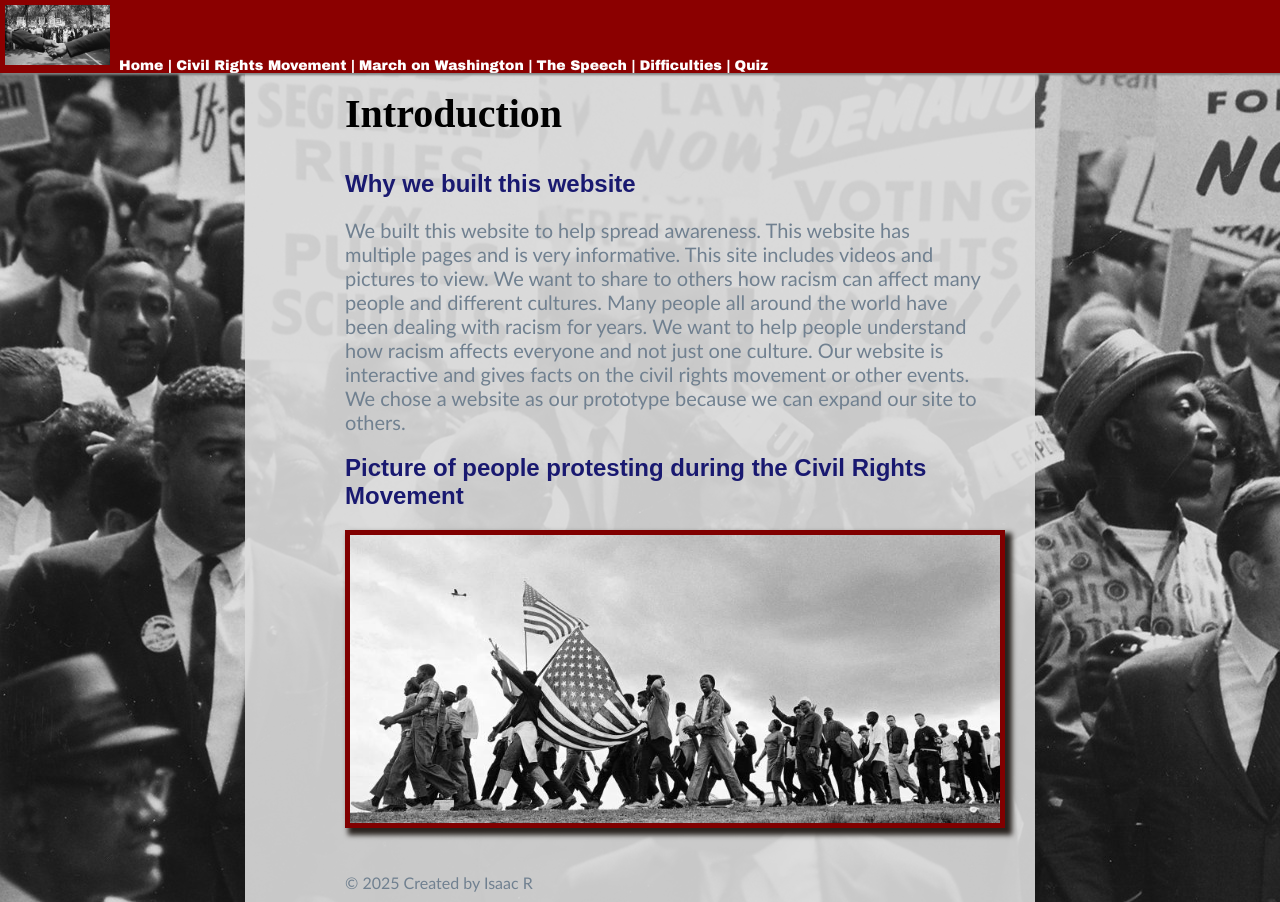
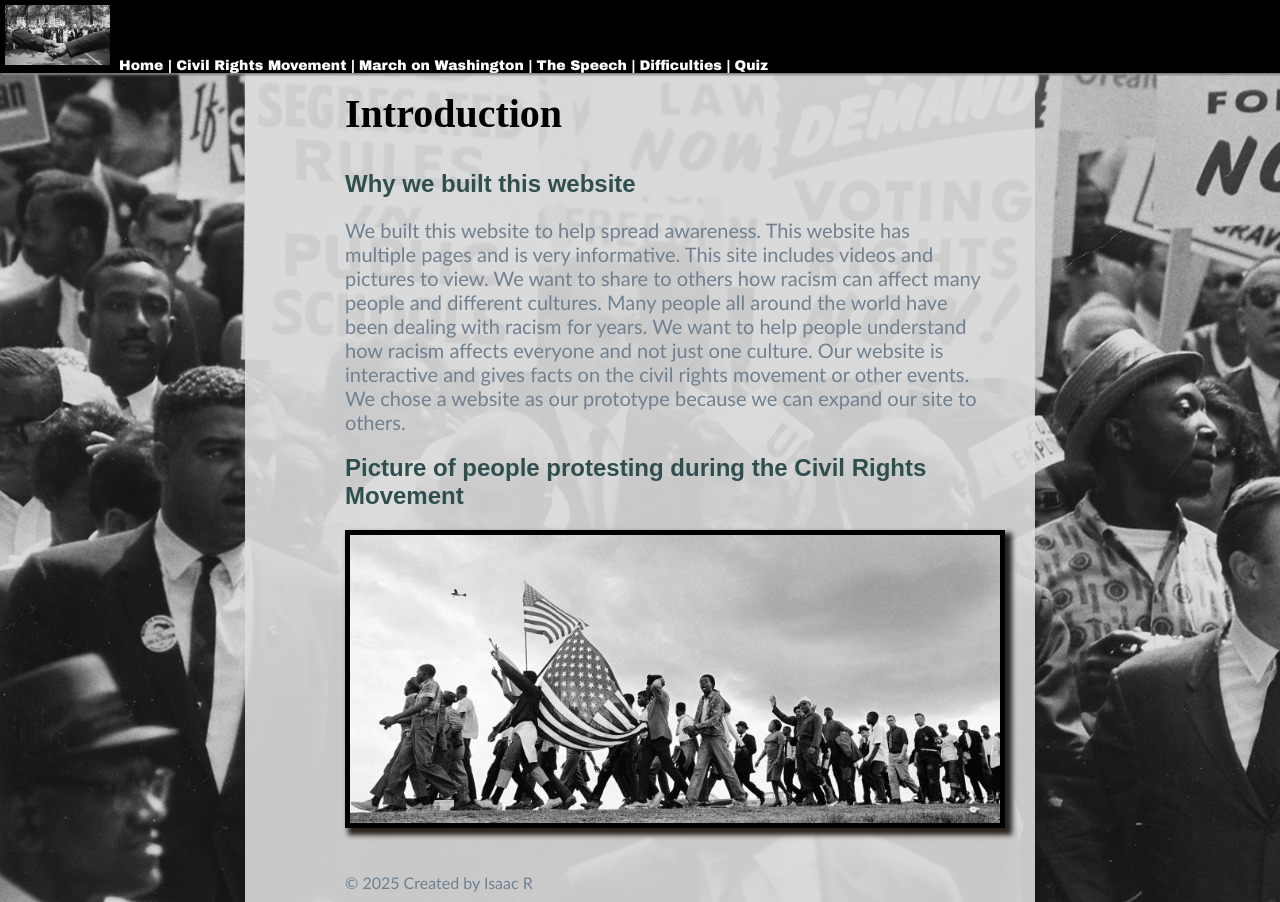
Before and after one commit to ir-2025/project, a plain HTML site: page index.html in a window 1280 px wide. Drawn offline with Linux system fonts and the light colour scheme.

Commit message:
changed nav, h2, img, logo, and a tags colors.

```diff
--- a/styles.css
+++ b/styles.css
@@ -16,7 +16,7 @@ body {
     left: 0;
     width: 100%;
     z-index: 9999;
-    background-color: darkred;
+    background-color: black;
     box-shadow: 2px 2px 2px gray;
 }
 h1 {
@@ -24,7 +24,7 @@ h1 {
     color: black;
 }
 h2 {
-    color: midnightblue;
+    color: darkslategray;
     font-family: sans-serif;
 }
 strong {
@@ -33,14 +33,14 @@ strong {
 img {
     border-style: solid;
     border-width: 5px;
-    border-color: maroon;
+    border-color: black;
 
     box-shadow: 5px 5px 5px 2px rgba(41, 35, 31, 1);
 
 }
 .logo {
     box-shadow: none;
-    border-color: darkred;
+    border-color: black;
 }
 section {
     margin-top: 80px;
@@ -57,12 +57,12 @@ a:visited {
     color: white;
 }
 a:hover {
-    color: black;
+    color: white;
 }
 p {
     font-size: 20px;
 }
 a:active {
-    color: red;
+    color: white;
     font-size: 16px;
 }
```
